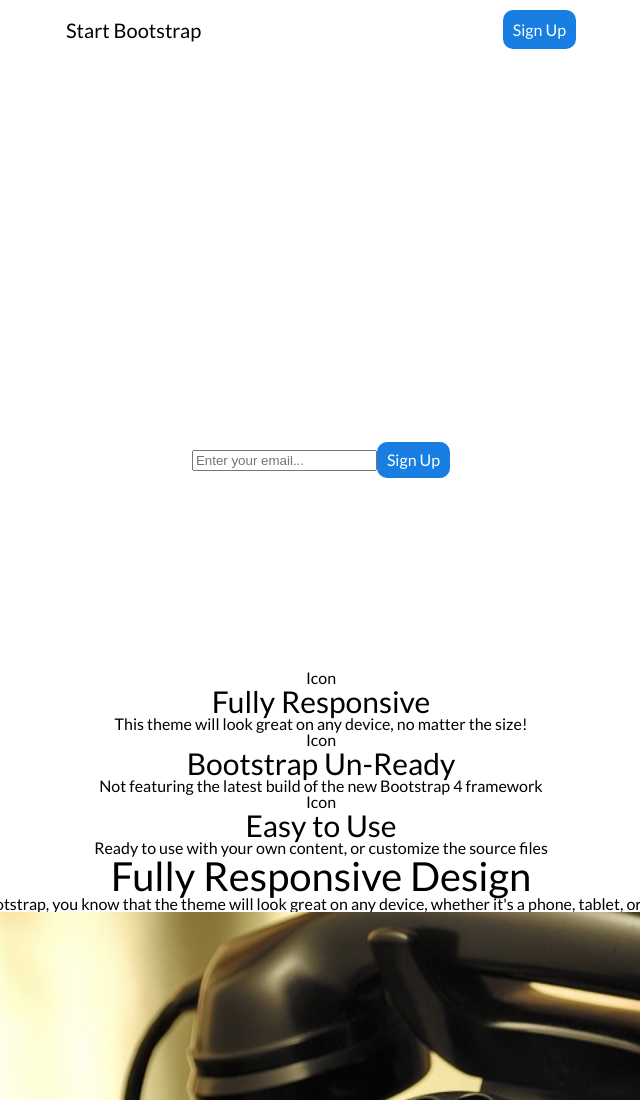
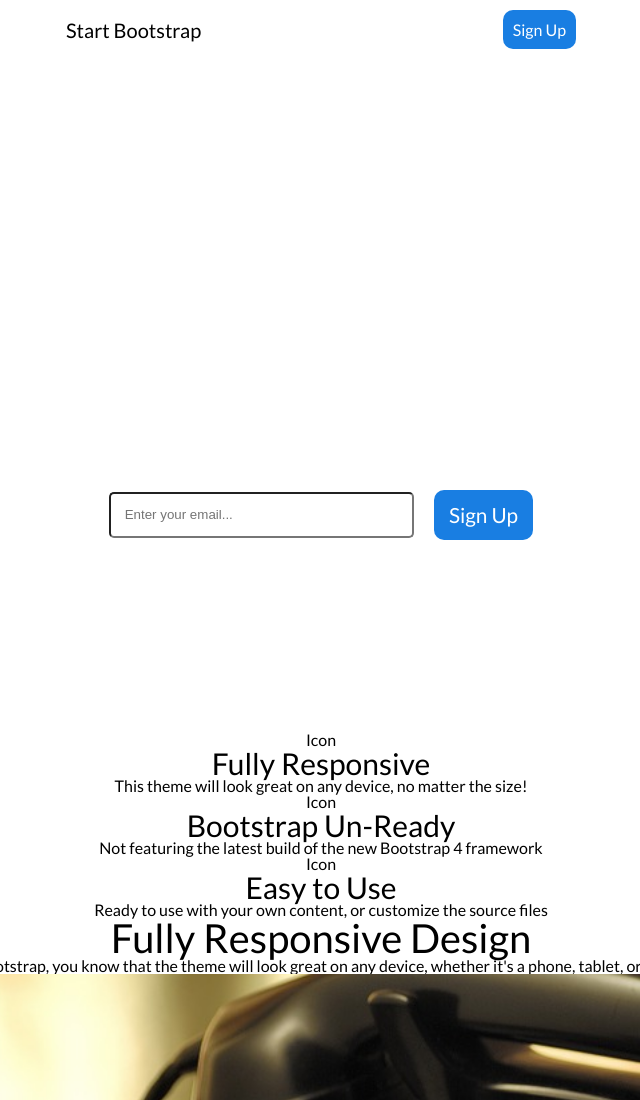
Before and after one commit to richardsunny2015/Landing-Page-Practice, a plain HTML site: page BlackRock-Bootstrap/index.html in a window 1280 px wide. Shown: the top 1100 px of the page, without its empty margins (319-959 px from the left). Drawn offline with Linux system fonts and the light colour scheme.

Commit message:
style: Size and position items within sign-up section to appropriate sizes on desktop

```diff
--- a/BlackRock-Bootstrap/assets/styles/styles.css
+++ b/BlackRock-Bootstrap/assets/styles/styles.css
@@ -115,6 +115,10 @@ img {
     padding-right: 15px;
 }
 
+.wrap {
+    flex-wrap: wrap;
+}
+
 .column {
     flex-direction: column;
 }
@@ -137,6 +141,14 @@ img {
 
 .justify-center {
     justify-content: center;
+}
+
+.grow-two {
+    flex-grow: 2;
+}
+
+.grow-one {
+    flex-grow: 1;
 }
 
 /* Navbar */
@@ -170,6 +182,22 @@ nav a {
     margin: 20px auto;
 }
 
+.sign-up input {
+    width: 25%;
+    margin-right: 20px;
+    padding: 1em;
+    border-radius: 5px;
+}
+
+.sign-up .btn {
+    padding: 0.7em;
+    font-size: 1.3em;
+}
+
+.sign-up div {
+    margin-top: 3em;
+}
+
 /* Buttons */
 
 .btn {
--- a/BlackRock-Bootstrap/index.html
+++ b/BlackRock-Bootstrap/index.html
@@ -18,7 +18,7 @@
     <main>
         <section id="sign-up" class="container column alignment-center sign-up">
             <h1 class="half-width sign-up-text">Build a landing page for your business or project and generate more leads!</h1>
-            <div class="container alignment-center justify-center">
+            <div class="container alignment-center justify-center wrap">
                 <input type="email" name="email" placeholder="Enter your email...">
                 <a class="btn btn-signup" href="#">Sign Up</a>
             </div>
```
